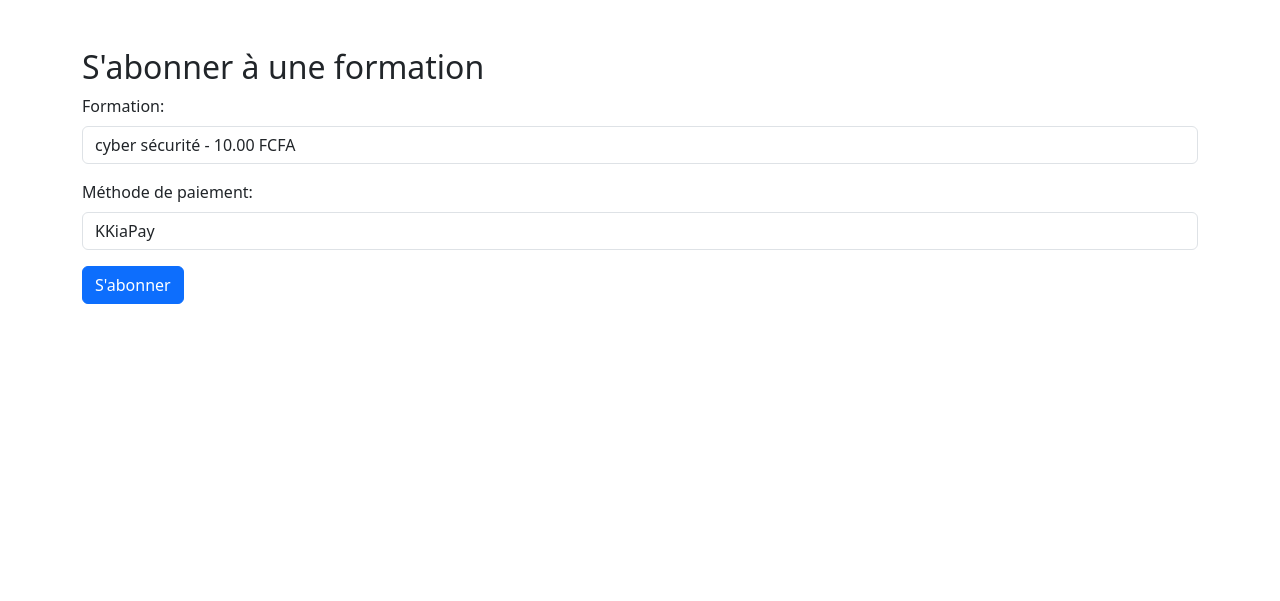
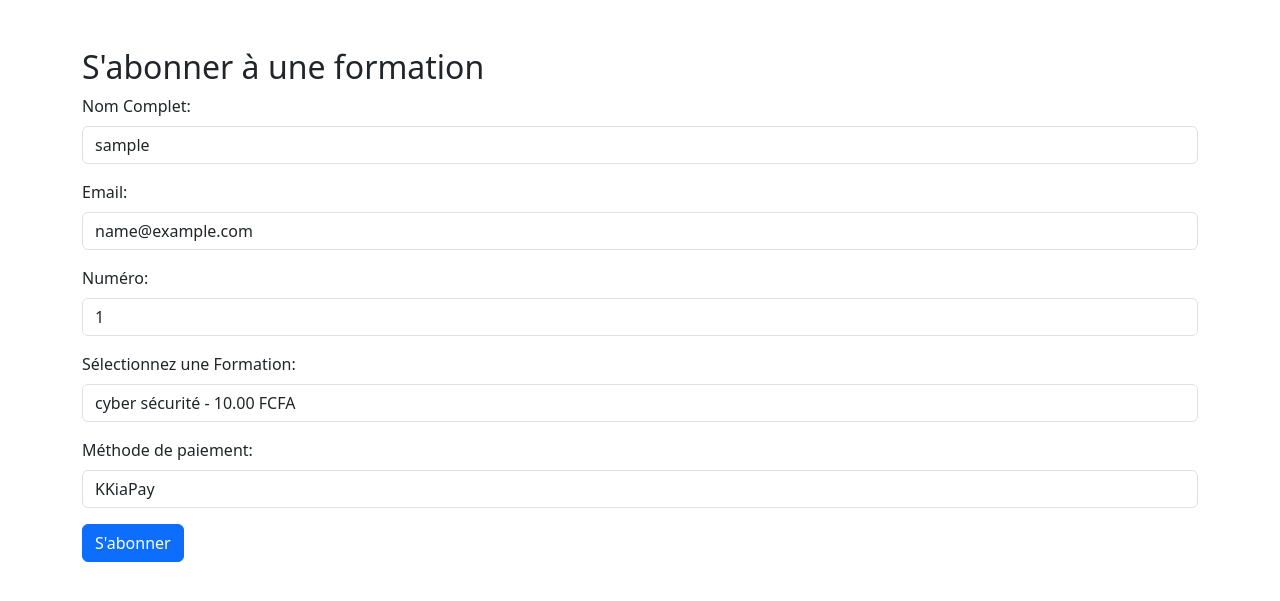
Before and after one commit to roysesdras/softip, a PHP site: page /softip/abonnements/subscribe.php in a window 1280 px wide. Shown: the top 601 px of the page. Run offline with PHP 8.4, Linux system fonts and the light colour scheme; the visitor is signed in with stand-in values (Sample User, id 1); data comes from the database, SQL or seed files in the repository; some libraries are stand-ins or nearby versions.

Commit message:
Please enter the commit message for your changes. Lines starting   with ' ' will be ignored, and an empty message aborts the commit.
  On branch main
  Your branch is up to date with 'origin/main'.

  Changes to be committed:
 	modified:   abonnements/subscribe.php

```diff
--- a/abonnements/subscribe.php
+++ b/abonnements/subscribe.php
@@ -35,9 +35,21 @@ $_SESSION['csrf_token'] = $csrf_token;
     <div class="container mt-5">
         <h2>S'abonner à une formation</h2>
         <form id="subscriptionForm">
+            <div class="mb-3">
+                <label for="name" class="form-label">Nom Complet:</label>
+                <input type="text" class="form-control" id="name" name="name" value="<?php echo htmlspecialchars($_SESSION['student_username']); ?>" readonly>
+            </div>
+            <div class="mb-3">
+                <label for="email" class="form-label">Email:</label>
+                <input type="email" class="form-control" id="email" name="email" value="<?php echo htmlspecialchars($_SESSION['student_email']); ?>" readonly>
+            </div>
+            <div class="mb-3">
+                <label for="phone_number" class="form-label">Numéro:</label>
+                <input type="text" class="form-control" id="phone_number" name="phone_number" value="<?php echo htmlspecialchars($_SESSION['student_phone']); ?>" readonly>
+            </div>
             <input type="hidden" name="csrf_token" value="<?php echo htmlspecialchars($csrf_token); ?>">
             <div class="mb-3">
-                <label for="formation" class="form-label">Formation:</label>
+                <label for="formation" class="form-label">Sélectionnez une Formation:</label>
                 <select class="form-control" id="formation" name="formation_id" required>
                     <?php foreach ($formations as $formation): ?>
                         <option value="<?php echo htmlspecialchars($formation['id']); ?>" data-price="<?php echo htmlspecialchars($formation['price']); ?>">
@@ -55,6 +67,7 @@ $_SESSION['csrf_token'] = $csrf_token;
             </div>
             <button type="button" class="btn btn-primary btn-buy">S'abonner</button>
         </form>
+
     </div>
 
     <!-- Inclure le script du widget KKiaPay -->
```
